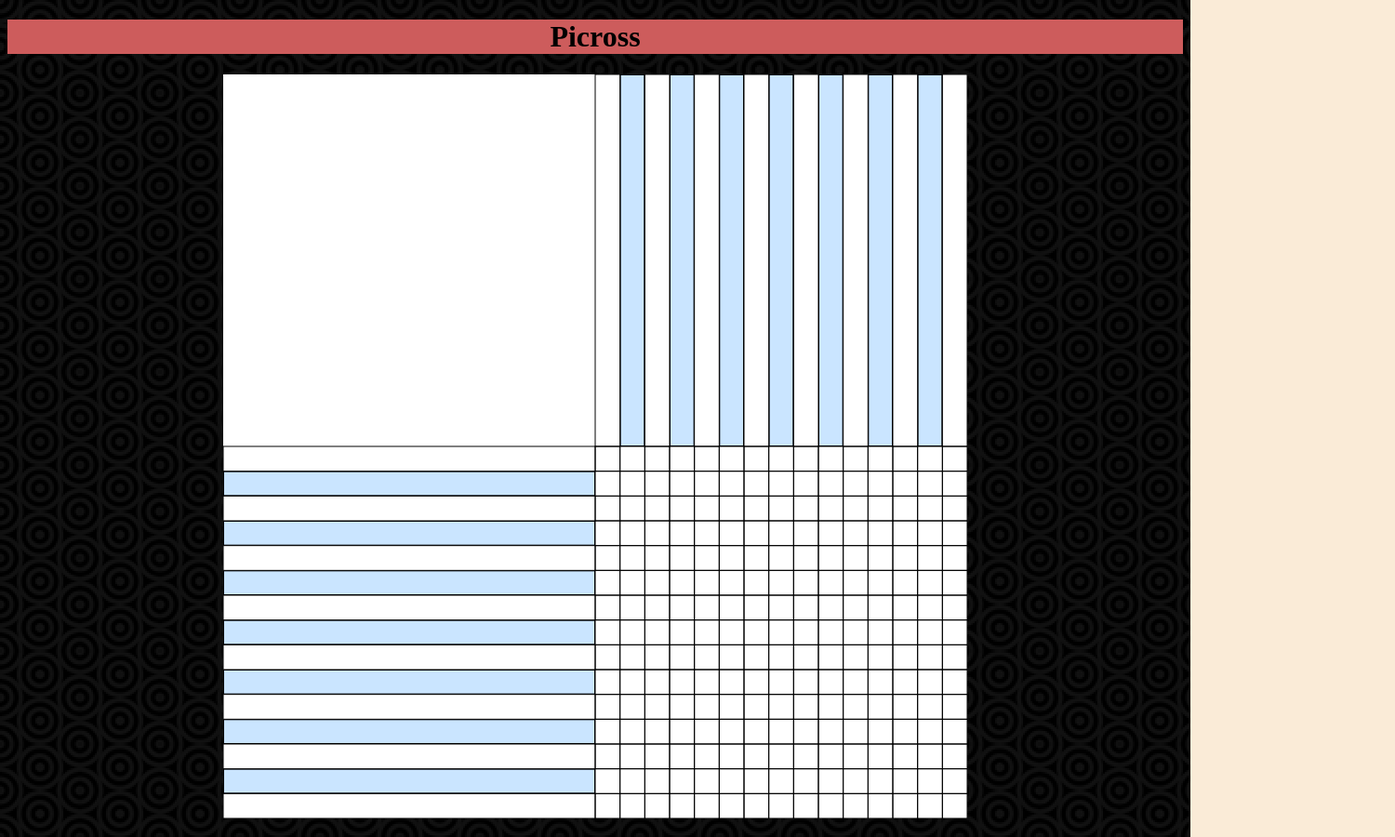
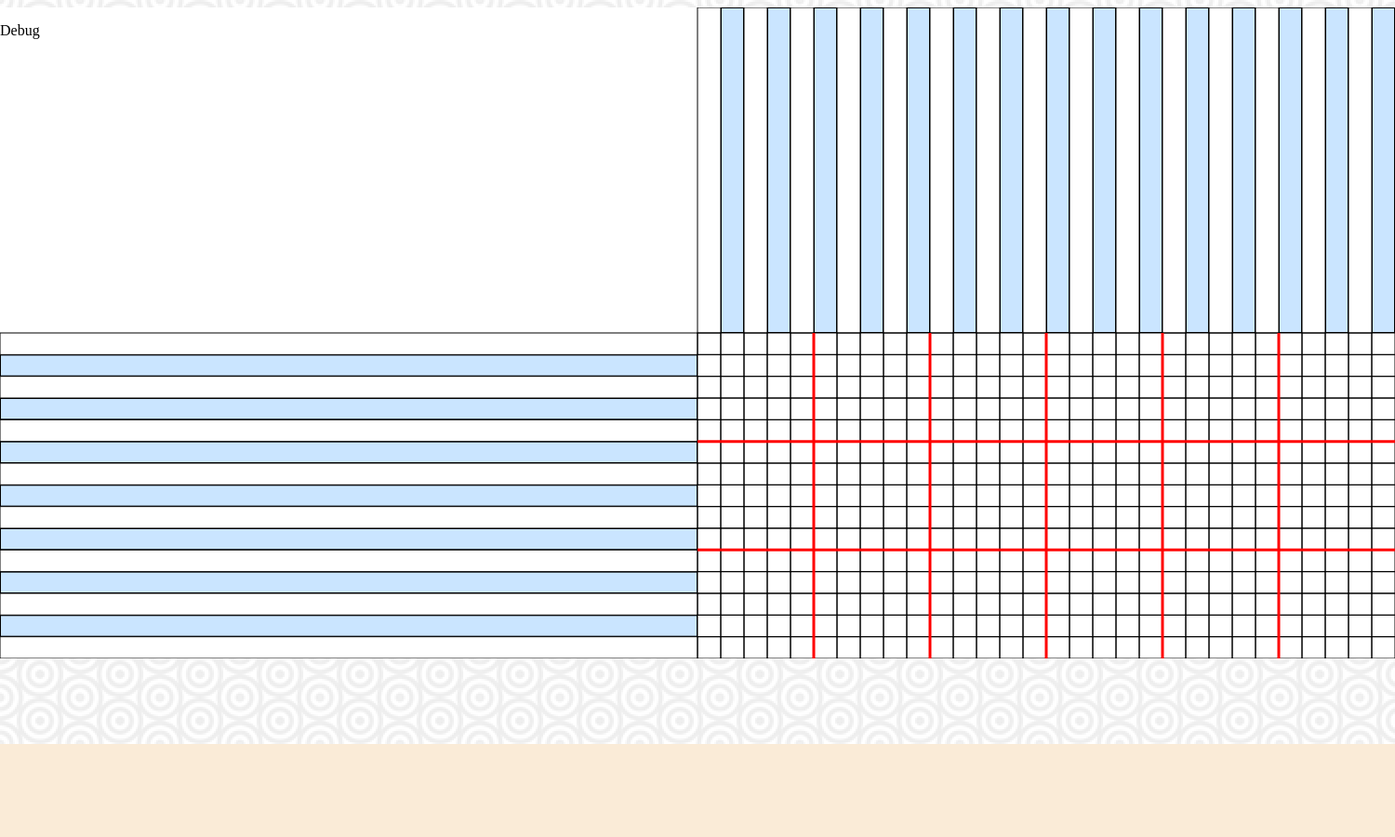
Before and after one commit to risc15/HtmlPicross, a plain HTML site: page index.html in a window 1280 px wide. Shown: the whole page at 93% size, 1500 px wide, since content can reach past the window. After the commit the page ends 800 px from the top, so only its background shows below. Drawn offline with Linux system fonts and the light colour scheme.

Commit message:
Added second canvas, drew more lines, preparing for better display.

```diff
--- a/index.html
+++ b/index.html
@@ -10,18 +10,10 @@
 
   <body onLoad="draw()">
 
-    <div id="header">
-      <center><h1> Picross </h1></center>
-    </div>
-
-    <div id="content">
-
-      <center><canvas id="canvas" width="400" height="400" oncontextmenu="return false;">
-        Your browser does not support this game.
-      </canvas></center>
-
-      <p id="debug"></p>
-
+    <div id="container1">
+      <canvas class="canvas" id="canvasBottom">Your browser does not support this game.</canvas>
+      <canvas class="canvas" id="canvasTop" oncontextmenu="return false"></canvas>
+      <p id="debug">Debug</p>
     </div>
 
   </body>
--- a/main.js
+++ b/main.js
@@ -1,20 +1,37 @@
+/*
+  There are two canvases in this program:
+
+  Top canvas: The top canvas (canvas2) will be redrawn to allow for moving rectangles
+  to highlight where the mouse is relative to the pixel grid of the picross tablet.
+  This will allow a timer and possibly animated pictures as well.
+
+  Bottom canvas: The bottom canvas (canvas) is static and only drawn once when the
+  html document is loaded.
+
+*/
+
 function draw() {
-  let canvas = document.getElementById('canvas');
+  let canvas = document.getElementById('canvasBottom');
+  let canvas2 = document.getElementById('canvasTop');
   let ctx = canvas.getContext('2d');
+  let ctx2 = canvas2.getContext('2d');
 
   // Read from file and set the below accordingly:
-  const height = 800;
-  const width = 800;
-  const cellWidth = 15;
+  const height = window.innerHeight - 100;
+  const width = (window.innerHeight * 2) - 100;
   const cellHeight = 15;
+  const cellWidth = 30;
 
   // Set canvas dimensions:
   canvas.height = height;
   canvas.width = width;
+  canvas2.height = height;
+  canvas2.width = width;
 
   // Draw grid on bottom right of canvas:
   let x = width/2;
   let y = height/2;
+
   for (let i = 0; i < cellHeight; i++) {
     for (let j = 0; j < cellWidth; j++) {
       ctx.strokeRect(x, y, (width/cellWidth) / 2, (height/cellHeight) / 2);
@@ -58,26 +75,69 @@
     y += (height/cellHeight) / 2;
   }
 
-  // Add event listener to canvas for left click:
-  canvas.addEventListener('mousedown', function(event) {
+  // Draw lines separating pixels by groups of five:
+
+  // Set line stroke and line width
+  ctx.strokeStyle = 'red';
+  ctx.lineWidth = 3;
+
+  // Draw horizontal lines:
+
+  for (let i = 1; i < cellHeight / 5; i++) {
+    ctx.beginPath();
+    ctx.moveTo(width / 2, (height / 2) + (((height / cellHeight) * 5) / 2) * i);
+    ctx.lineTo(width, (height / 2) + (((height / cellHeight) * 5) / 2) * i);
+    ctx.stroke();
+    console.log('Horizontal lines ran ' + i + ' times!');
+  }
+
+  // Draw vertical lines:
+
+  for (let i = 1; i < cellWidth / 5; i++) {
+    ctx.beginPath();
+    ctx.moveTo((width / 2) + (((width / cellWidth) * 5) / 2) * i, height /2);
+    ctx.lineTo((width / 2) + (((width / cellWidth) * 5) / 2) * i, height);
+    ctx.stroke();
+    console.log('Vertical lines ran ' + i + ' times!');
+  }
+
+  // Draw border around canvas:
+
+  // After drawing, add event listeners:
+
+  canvas2.addEventListener('mousedown', function(event) {
     mouseClicked(event, height, width, cellHeight, cellWidth);
   });
 
 }
 
+// =============================================
+
 function mouseClicked(event, height, width, cellHeight, cellWidth) {
   // Get the mouse position relative to the canvas:
   let mouseX = event.layerX;
   let mouseY = event.layerY;
+  let cellSelectX = Math.floor((mouseX - (width / 2)) / ((width / 2) / cellWidth));
+  let cellSelectY = Math.floor((mouseY - (height / 2)) / ((height / 2) / cellHeight));
 
   // Output debug:
-  document.getElementById('debug').innerHTML = 'Mouse button: ' + event.which + ' Position: X = ' + mouseX + ' Y = ' + mouseY +
-    '<br>Cell: ' + "figure out what cell I'm clicking in.";
+  document.getElementById('debug').innerHTML =
+    'Debug' +
+    '<br>==================' +
+    '<br>Mouse button: ' + event.which +
+    '<br>Cell: ' + cellSelectX + ', ' + cellSelectY +
+    '<br>Mouse X position: ' + mouseX +
+    '<br>Mouse Y position: ' + mouseY +
+    '<br>Width of the canvas: ' + width + 'px' +
+    '<br>Height of the canvas: ' + height + 'px' +
+    '<br>Picross tablet width: ' + cellWidth +
+    '<br>Picross tablet height: ' + cellHeight
+    ;
 
   // Based on click, do an action:
   switch (event.which) {
     case 1:
-      //placePixel();
+      //placePixel(cellSelectX, cellSelectY);
       break;
     case 2:
       //placeGuess();
@@ -90,3 +150,9 @@
   }
 
 }
+
+// =============================================
+
+function placePixel(cellSelectX, cellSelectY) {
+
+}
--- a/style.css
+++ b/style.css
@@ -5,20 +5,33 @@
 
 body {
   background-color: antiquewhite;
-	background-image: url("images/dark_dimension.png");
+	background-image: url("images/dimension.png");
 	animation: animatedBackground 5s linear infinite; /* This is how long it will take to get to the specified background-position. */
   }
-
-canvas {
-  border: 0px solid black;
-  background-color: white;
-  position: relative;
-}
 
 #header {
   background-color: IndianRed;
 }
 
-#content {
+#container1 {
+}
 
+.canvas {
+  position: absolute;
+  left: 0;
+  right: 0;
+  margin-left: auto;
+  margin-right: auto;
 }
+
+#debug {
+  position: absolute;
+  left: 0;
+}
+
+#canvasBottom {
+  background-color: white;
+}
+
+#canvasTop {
+}
```
Also changed, not shown: 3 other files.
